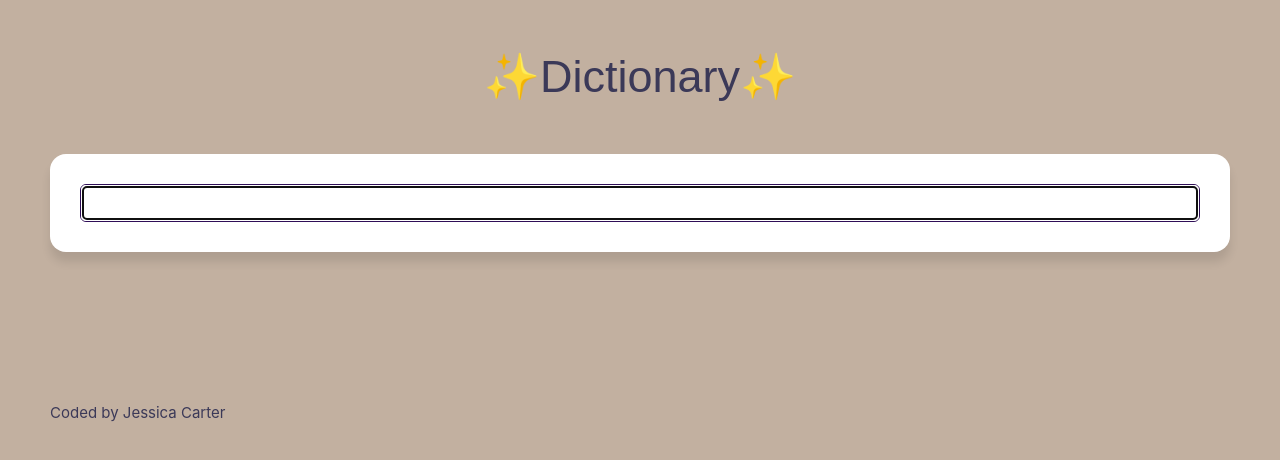
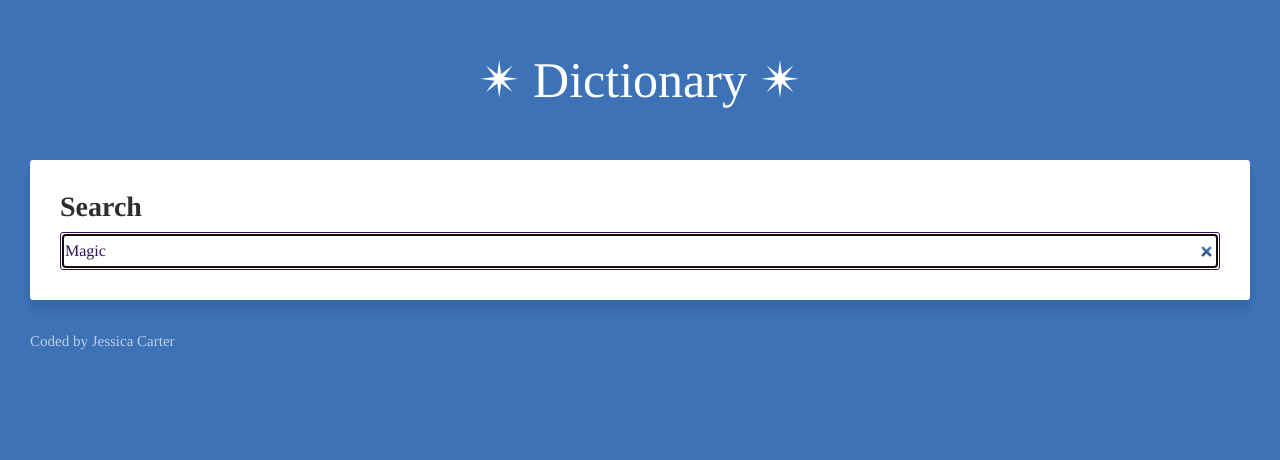
Before and after one commit to JessKCode/magic-dictionary, a React (Create React App) app: page / in a window 1280 px wide. Shown: the top 460 px of the page. Built offline with nearby package versions, Linux system fonts and the light colour scheme; no server answers.

Commit message:
styled app

```diff
--- a/src/App.css
+++ b/src/App.css
@@ -1,20 +1,24 @@
 body {
-  background-color: #c2b0a0;
-  color: #3b3958;
+  background-color: #3d72b7;
+  color: #2e2e30;
+  font-family: Times, Times New Roman, serif;
 }
 h1 {
-  font-size: 45px;
+  font-size: 50px;
+  color: white;
+  font-weight: 500;
 }
 a {
-  color: #f64573;
+  color: #2e2e30;
+  padding: 5px;
 }
 .App-header {
   text-align: center;
   margin: 50px auto;
-  font-family: Luminari, fantasy;
 }
 .App-footer {
-  padding-left: 50px;
+  color: rgba(255, 255, 255, 0.671);
+  padding-left: 30px;
   font-size: 15px;
-  margin-top: 150px;
+  margin-top: 30px;
 }
--- a/src/App.js
+++ b/src/App.js
@@ -5,10 +5,10 @@ function App() {
   return (
     <div className="App">
       <header className="App-header">
-        <h1> ✨Dictionary✨ </h1>
+        <h1> ✴︎ Dictionary ✴︎ </h1>
       </header>
       <main>
-        <Dictionary />
+        <Dictionary defaultKeyword="Magic"/>
       </main>
       <footer className="App-footer">
         Coded by Jessica Carter
--- a/src/Dictionary.css
+++ b/src/Dictionary.css
@@ -1,17 +1,19 @@
 .Dictionary section {
-  margin: 20px 50px;
-  background-color: #ffffff;
+  margin: 20px 30px;
+  background-color: white;
   padding: 30px;
-  border-radius: 16px;
+  border-radius: 3px;
   box-shadow: 0 10px 10px rgb(0 0 0/ 10%);
 }
 .Dictionary input {
   width: 100%;
-  border-radius: 6px;
+  border-radius: 3px;
   padding: 6px 4px;
+  background-color: rgba(255, 255, 255, 0.158);
   color: #2f0e57;
   border: 1px solid #2f0e57;
 }
-.search {
-  text-align: center;
+.search .lable {
+  text-align: left;
+  font-weight: bolder;
 }
--- a/src/Dictionary.js
+++ b/src/Dictionary.js
@@ -3,8 +3,8 @@ import axios from "axios";
 import "./Dictionary.css";
 import Results from "./Results.js";
 
-export default function Dictionary (){
-  let [keyword, setKeyword] = useState ("Magic");
+export default function Dictionary (props){
+  let [keyword, setKeyword] = useState (props.defaultKeyword);
   let [result, setResult] = useState(null);
   let [loaded, setLoaded] = useState(false);
 
@@ -30,8 +30,10 @@ export default function Dictionary (){
     return (
     <div className="Dictionary">
       <section className="search">
+        <h3 className="lable">Search</h3>
         <form onSubmit={handleSubmit}>
-      <input type="search" autoFocus={true} onChange={handleKeywordChange} />
+      <input type="search" autoFocus={true} onChange={handleKeywordChange}
+      defaultValue={props.defaultKeyword} />
       </form>
        </section>
          <Results results={result} />
--- a/src/Meaning.js
+++ b/src/Meaning.js
@@ -1,21 +1,21 @@
 import React from "react";
 import "./Results.css";
 import Synonyms from "./Synonyms.js";
-
+import "./Meanings.css";
 export default function Meaning(props){
   return(
   <div className="Meanings">
    <h4>{props.meaning.partOfSpeech}</h4>
-   <br />
-   {props.meaning.definitions.map(function(definitions, index) {
+   {props.meaning.definitions.map(function(definitions, index)
+   {
        return (
          <div key={index}>
-           <span>
-             <p className="definition"> <strong>Definition:</strong> {definitions.definition}</p>
-             <p className="example"> <strong>Exsample: </strong>"{definitions.example}."</p>
+             <div className="definition">
+             {definitions.definition}
+             </div>
+             <div className="example"> "{definitions.example}."</div>
              <Synonyms synonyms={definitions.synonyms} />
              <br />
-             </span>
         </div>
   );
   })}
--- /dev/null
+++ b/src/Meanings.css
@@ -0,0 +1,15 @@
+.Meanings .definition {
+  padding: 10px 0 10px 0;
+  font-size: 17px;
+}
+.Meanings .definition:first-letter {
+  text-transform: capitalize;
+}
+.Meanings .example {
+  padding: 10px 0 10px 0;
+  font-style: italic;
+  color: #2e2e30ef;
+}
+.Meanings .example:first-letter {
+  text-transform: capitalize;
+}
--- /dev/null
+++ b/src/Phonetic.css
@@ -0,0 +1,24 @@
+.Phonetic {
+  margin-bottom: 20px;
+}
+
+.Phonetic a {
+  display: inline;
+  border: 1px solid #2e2e30;
+  text-decoration: none;
+  font-size: 12px;
+  font-weight: bold;
+  border-radius: 20px;
+  transition: all 150ms ease-in-out;
+  margin-right: 10px;
+}
+
+.Phonetic a:hover {
+  background-color: #2e2e30;
+  color: white;
+}
+
+.Phonetic .text {
+  font-weight: bold;
+  color: #2e2e30b4;
+}
--- a/src/Phonetic.js
+++ b/src/Phonetic.js
@@ -1,13 +1,16 @@
 import React from "react";
+import "./Phonetic.css";
 
 export default function Phonetic(props) {
   return (
   <div className="Phonetic">
     <a href={props.phonetics.audio} rel="noreferrer" target="_blank">
-      Listen
+     Listen
     </a>
-    <br />
-    {props.phonetics.text}
+    <span className="text">
+      {props.phonetics.text}
+      </span>
+
 
   </div>
   )
--- a/src/Results.js
+++ b/src/Results.js
@@ -2,6 +2,8 @@ import React from "react";
 import Meaning from "./Meaning.js";
 import Phonetic from "./Phonetic.js";
 import "./Results.css";
+
+
 export default function Results (props) {
   if (props.results){
     return <div className="results" >
--- /dev/null
+++ b/src/Synonyms.css
@@ -0,0 +1,11 @@
+.Synonyms {
+  margin-top: 15px;
+}
+.Synonyms ul {
+  font-weight: 50;
+  list-style-type: none;
+  display: inline-block;
+  text-transform: capitalize;
+  font-size: 15px;
+  padding-left: 10px;
+}
--- a/src/Synonyms.js
+++ b/src/Synonyms.js
@@ -1,16 +1,15 @@
 import React from "react";
+import "./Synonyms.css"
 
 export default function Synonyms(props){
 if (props.synonyms) {
   return(
-    <div className="Synonyms">
-      <strong >Synonyms:</strong>
+  <div className="Synonyms">
     {props.synonyms.map(function(synonym, index){
     return (
     <ul key={index}>
       <li > {synonym} </li>
     </ul>
-
     )
       })}
   </div>
```
